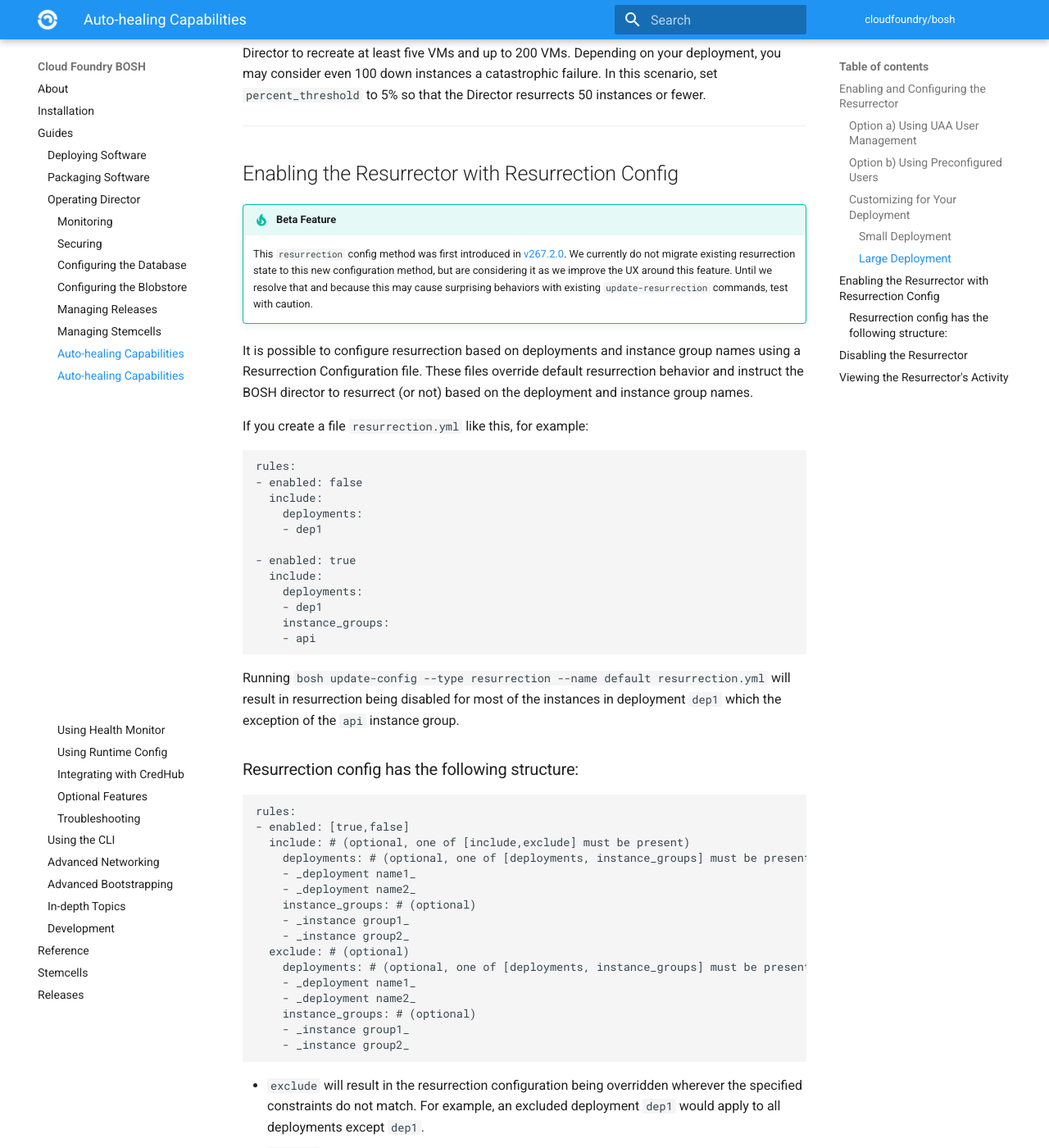
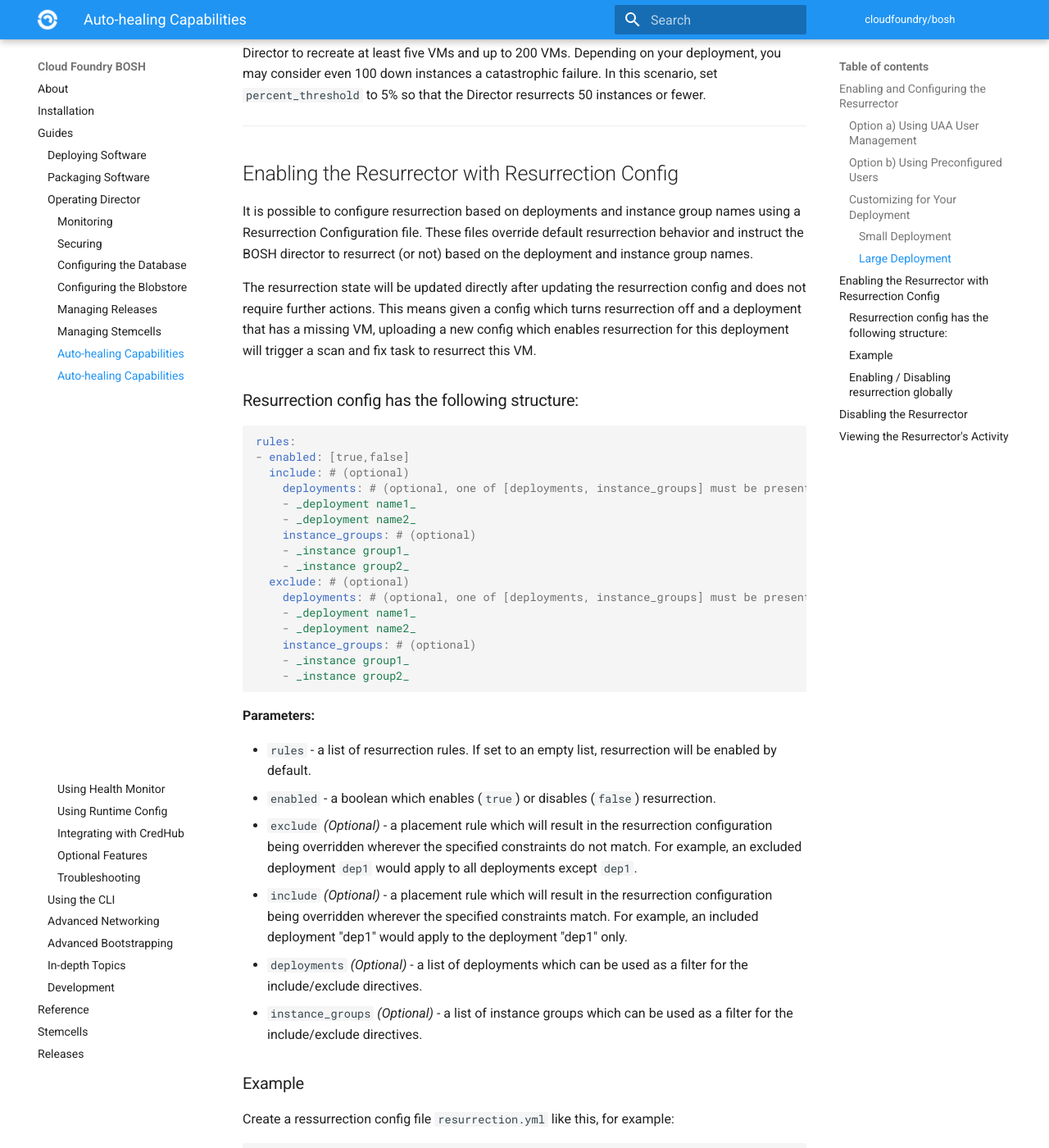
Before and after one commit to cloudfoundry/docs-bosh, an MkDocs documentation site: the page built from content/resurrector.md, in a window 1280 px wide and 1400 px high, scrolled down 3001 px. Shown: the whole window at 82% size. Built offline with MkDocs 1.6.1 and Material for MkDocs 9.7.7, drawn with Linux system fonts in a browser that asks for light colours; old or Windows-style settings are respelled for this version of MkDocs; some of the changed text lies outside the part shown.

Commit message:
Improve docs for resurrection config
[#164654814](https://www.pivotaltracker.com/story/show/164654814)

````diff
--- a/content/resurrector.md
+++ b/content/resurrector.md
@@ -111,36 +111,17 @@ If your deployment consists of 1000 VMs, and you use the defaults, the Resurrect
 ---
 ## Enabling the Resurrector with Resurrection Config {: #enable-with-resurrection-config }
 
-!!! tip "Beta Feature"
-    This `resurrection` config method was first introduced in [v267.2.0](https://github.com/cloudfoundry/bosh/releases/tag/v267.2). We currently do not migrate existing resurrection state to this new configuration method, but are considering it as we improve the UX around this feature. Until we resolve that and because this may cause surprising behaviors with existing `update-resurrection` commands, test with caution.
+It is possible to configure resurrection based on deployments and instance group names using a Resurrection Configuration file. These files override default resurrection behavior and instruct the BOSH director to resurrect (or not) based on the deployment and instance group names.
 
-It is possible to configure resurrection based on deployments and instance group names using a Resurrection Configuration file.  These files override default resurrection behavior and instruct the BOSH director to resurrect (or not) based on the deployment and instance group names.
+The resurrection state will be updated directly after updating the resurrection config and does not require further actions. This means given a config which turns resurrection off and a deployment that has a missing VM, uploading a new config which enables resurrection for this deployment will trigger a scan and fix task to resurrect this VM.
 
-If you create a file `resurrection.yml` like this, for example:
-
-```
-rules:
-- enabled: false
-  include:
-    deployments:
-    - dep1
-
-- enabled: true
-  include:
-    deployments:
-    - dep1
-    instance_groups:
-    - api
-```
-
-Running `bosh update-config --type resurrection --name default resurrection.yml`
-will result in resurrection being disabled for most of the instances in deployment `dep1` which the exception of the `api` instance group.
 
 ### Resurrection config has the following structure:
-```
+
+```yaml
 rules:
 - enabled: [true,false]
-  include: # (optional, one of [include,exclude] must be present)
+  include: # (optional)
     deployments: # (optional, one of [deployments, instance_groups] must be present)
     - _deployment name1_
     - _deployment name2_
@@ -156,12 +137,57 @@ rules:
     - _instance group2_
 ```
 
-- `exclude` will result in the resurrection configuration being overridden
-  wherever the specified constraints do not match.  For example, an excluded
-  deployment `dep1` would apply to all deployments except `dep1`.
-- `include` will result in the resurrection configuration being overridden
-  wherever the specified constraints match.  For example, an included
-  deployment `dep1` would apply to the deployment `dep1` only.
+**Parameters:**
+
+- `rules` - a list of resurrection rules. If set to an empty list, resurrection will be enabled by default.
+- `enabled` - a boolean which enables (`true`) or disables (`false`) resurrection.
+- `exclude` *(Optional)* - a placement rule which will result in the resurrection configuration being overridden
+  wherever the specified constraints do not match. For example, an excluded deployment `dep1` would apply to all deployments except `dep1`.
+- `include` *(Optional)* - a placement rule which will result in the resurrection configuration being overridden
+  wherever the specified constraints match. For example, an included
+  deployment "dep1" would apply to the deployment "dep1" only.
+- `deployments` *(Optional)* - a list of deployments which can be used as a filter for the include/exclude directives.
+- `instance_groups` *(Optional)* - a list of instance groups which can be used as a filter for the include/exclude directives.
+
+
+### Example
+
+Create a ressurrection config file `resurrection.yml` like this, for example:
+
+```yaml
+rules:
+- enabled: false
+  include:
+    deployments:
+    - dep1
+
+- enabled: true
+  include:
+    deployments:
+    - dep1
+    instance_groups:
+    - api
+```
+
+Running `bosh update-config --type resurrection --name default resurrection.yml` will result in resurrection being disabled for most of the instances in deployment `dep1` with the exception of the `api` instance group.
+
+
+### Enabling / Disabling resurrection globally
+
+Ressurrection can be enabled on all deployments by uploading this resurrection config:
+
+```yaml
+rules:
+- enabled: true
+```
+
+Analogously, resurrection can be disabled on all deployments with this config:
+
+```yaml
+rules:
+- enabled: false
+```
+
 
 ---
 ## Disabling the Resurrector {: #disable }
````
